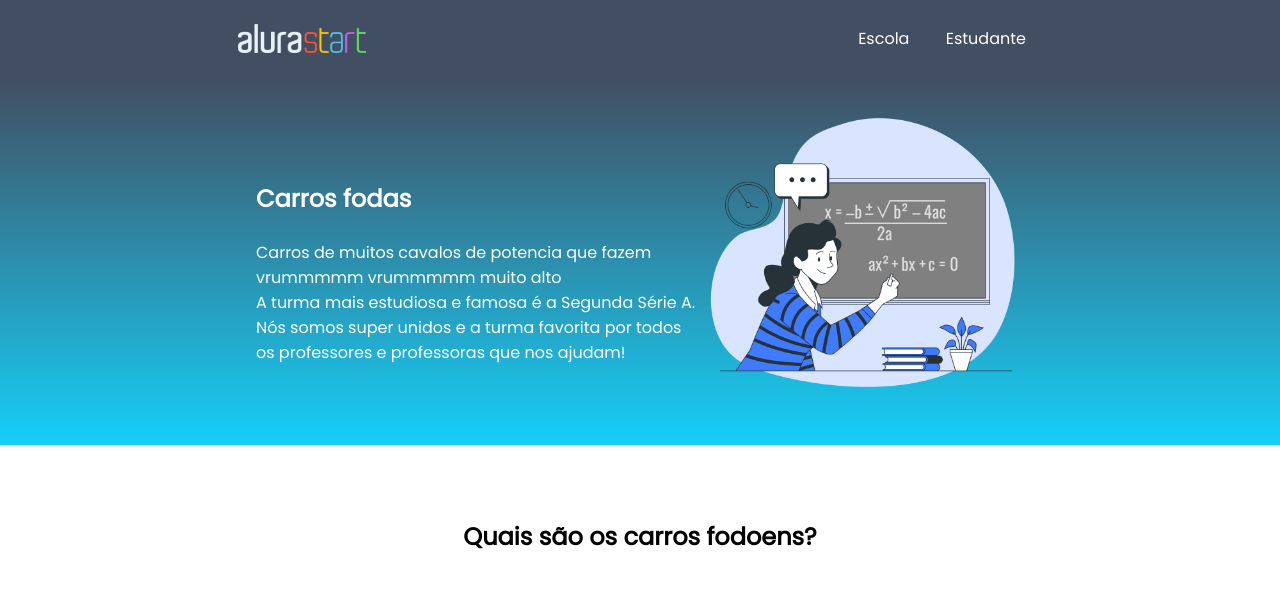
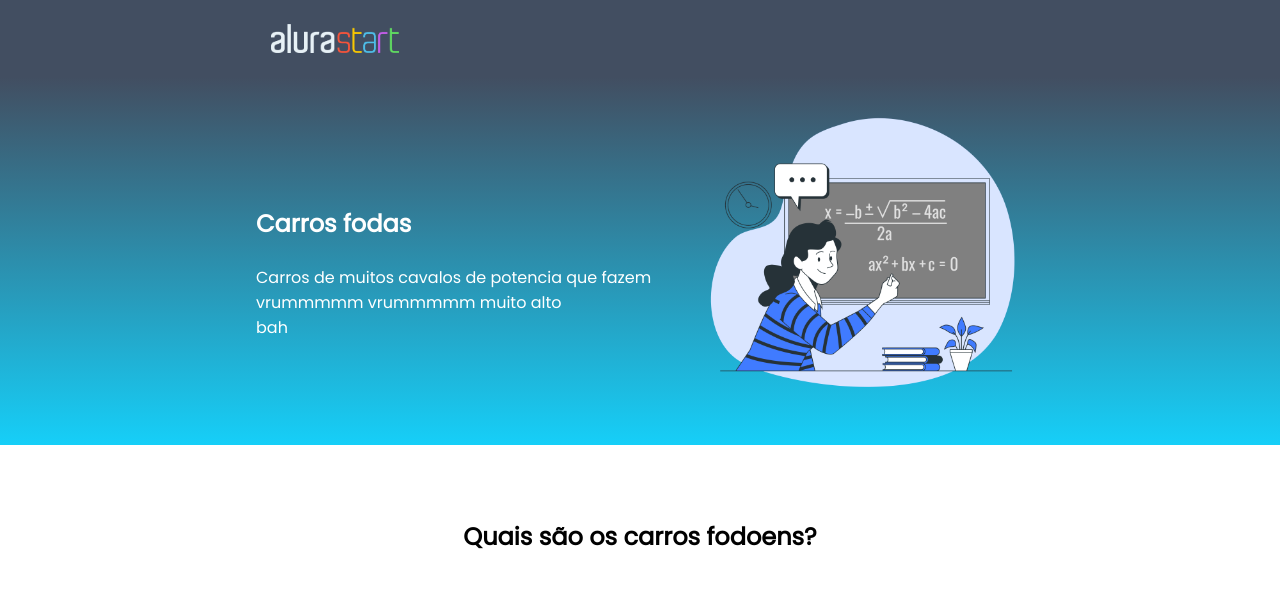
Before and after one commit to ReginaldodeSiqueiraJunior/alura-2.0, a plain HTML site: page index.html in a window 1280 px wide. Shown: the top 598 px of the page. Drawn offline with Linux system fonts and the light colour scheme.

Commit message:
Update index.html

```diff
--- a/index.html
+++ b/index.html
@@ -14,15 +14,15 @@
     <header class="cabecalho">
         <img class="cabecalho-imagem" src="alurastart logo.png" alt="logo da alura start">
         <ul class="cabecalho-lista">
-            <li class="cabecalho-lista-item">Escola</li>
-            <li class="cabecalho-lista-item">Estudante</li>
+            <li class="cabecalho-lista-item"></li>
+            <li class="cabecalho-lista-item"></li>
         </ul>
     </header>
     <section class="escola">
         <div class="escola-div-conteudo">
             <h2 class="escola-titulo">Carros fodas</h2>
             <p class="escola-texto-um">Carros de muitos cavalos de potencia que fazem vrummmmm vrummmmm muito alto</p>
-            <p class="escola-texto-dois">A turma mais estudiosa e famosa é a Segunda Série A. Nós somos super unidos e a turma favorita por todos os professores e professoras que nos ajudam!</p>
+            <p class="escola-texto-dois">bah</p>
         </div>
         <img class="escola-imagem" src="Formula-bro.png" alt="imagem que representa uma professora em sala de aula">
     </section>
```
